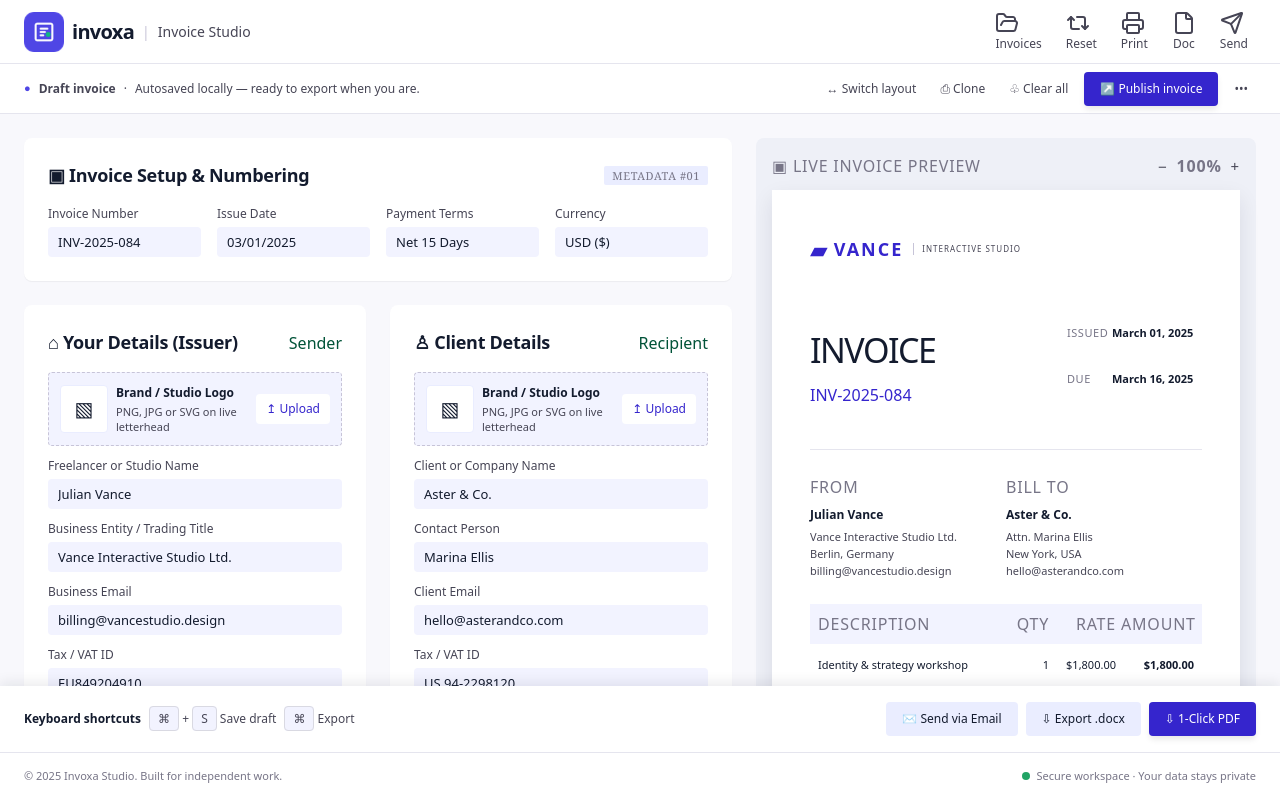
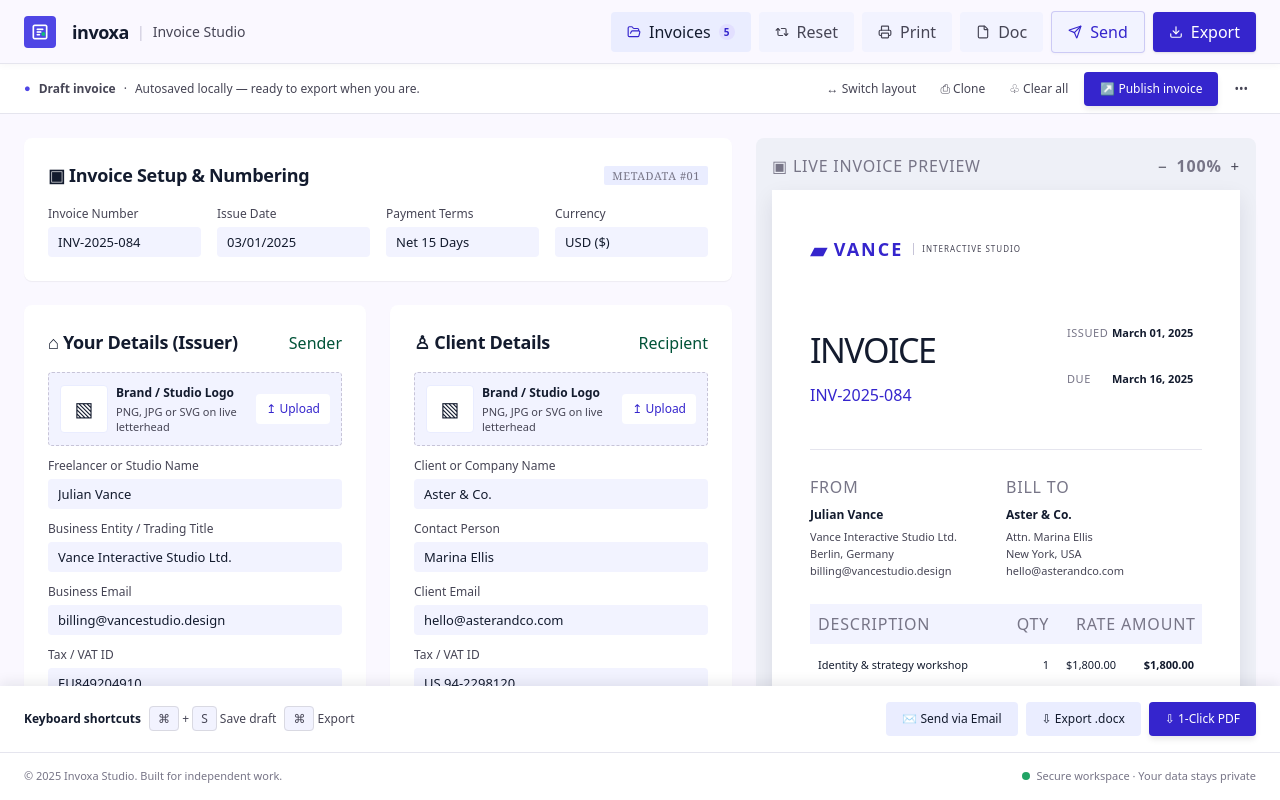
Before and after one commit to sanjeep1/invoice-generator, a Next.js app: page / in a window 1280 px wide. Shown: the top 800 px of the page. Built offline with nearby package versions, Linux system fonts and the light colour scheme.

Commit message:
Enhance styling and layout: add theme variables, update header component with new design

```diff
--- a/app/globals.css
+++ b/app/globals.css
@@ -1,18 +1,128 @@
 @import "tailwindcss";
 
+@theme inline {
+    /* Primary */
+    --color-primary: var(--primary);
+    --color-primary-container: var(--primary-container);
+    --color-primary-fixed: var(--primary-fixed);
+    --color-primary-fixed-dim: var(--primary-fixed-dim);
+    --color-on-primary: var(--on-primary);
+    --color-on-primary-fixed: var(--on-primary-fixed);
+    /* Surfaces */
+    --color-surface: var(--surface);
+    --color-surface-container-low: var(--surface-container-low);
+    --color-surface-container: var(--surface-container);
+    --color-surface-container-lowest: var(--surface-container-lowest);
+    --color-surface-container-high: var(--surface-container-high);
+    --color-on-surface: var(--on-surface);
+    --color-on-surface-variant: var(--on-surface-variant);
+    /* Status */
+    --color-tertiary: var(--tertiary);
+    --color-tertiary-container: var(--tertiary-container);
+    --color-tertiary-fixed: var(--tertiary-fixed);
+    --color-on-tertiary: var(--on-tertiary);
+    --color-secondary-container: var(--secondary-container);
+    --color-info: var(--info);
+    --color-info-container: var(--info-container);
+    --color-on-info: var(--on-info);
+    --color-error: var(--error);
+    --color-error-container: var(--error-container);
+    --color-on-error: var(--on-error);
+    /* Neutrals */
+    --color-muted: var(--muted);
+    --color-line: var(--line);
+    --color-divider: var(--divider);
+    /* Legacy aliases (pre-guide names still used by older CSS) */
+    --color-ink: var(--ink);
+    --color-text: var(--text);
+    --color-primary-main: var(--primary-main);
+    --color-tint: var(--tint);
+    --color-tint-2: var(--tint-2);
+    --color-canvas: var(--canvas);
+
+    --font-sans: var(--font-geist-sans), var(--font-inter), Arial, sans-serif;
+    --font-mono: var(--font-jetbrains-mono), var(--font-geist-mono), monospace;
+
+    /* Type scale. Usage: text-display-lg, text-label-num-sm + font-mono, … */
+    --text-display-lg: 2.5rem;
+    --text-display-lg--line-height: 3rem;
+    --text-display-lg--letter-spacing: -0.025em;
+    --text-display-lg--font-weight: 600;
+    --text-headline-lg: 1.75rem;
+    --text-headline-lg--line-height: 2.25rem;
+    --text-headline-lg--letter-spacing: -0.02em;
+    --text-headline-lg--font-weight: 600;
+    --text-headline-md: 1.375rem;
+    --text-headline-md--line-height: 1.75rem;
+    --text-headline-md--letter-spacing: -0.015em;
+    --text-headline-md--font-weight: 600;
+    --text-headline-sm: 1.125rem;
+    --text-headline-sm--line-height: 1.5rem;
+    --text-headline-sm--letter-spacing: -0.01em;
+    --text-headline-sm--font-weight: 600;
+    --text-body-md: 0.875rem;
+    --text-body-md--line-height: 1.25rem;
+    --text-body-md--font-weight: 400;
+    --text-label-num-lg: 1.25rem;
+    --text-label-num-lg--line-height: 1.5rem;
+    --text-label-num-lg--letter-spacing: -0.02em;
+    --text-label-num-lg--font-weight: 500;
+    --text-label-num-sm: 0.6875rem;
+    --text-label-num-sm--line-height: 0.875rem;
+    --text-label-num-sm--letter-spacing: 0.02em;
+    --text-label-num-sm--font-weight: 600;
+
+    /* Elevation  */
+    --shadow-header: 0 1px 8px 0 rgb(0 0 0 / 0.04);
+    --shadow-level-1: 0 1px 3px 0 rgb(15 23 42 / 0.04);
+    --shadow-level-2: 0 4px 6px 0 rgb(15 23 42 / 0.07);
+    --shadow-sheet: 0 20px 25px -5px rgb(15 23 42 / 0.08), 0 8px 10px -6px rgb(15 23 42 / 0.04);
+}
+
+/* Radii mapping */
+
 :root {
-    --ink: #131b2e;
-    --text: #464555;
+    /* Primary */
+    --primary: #3525cd;
+    --primary-container: #4f46e5;
+    --primary-fixed: #e2dfff;
+    --primary-fixed-dim: #c3c0ff;
+    --on-primary: #ffffff;
+    --on-primary-fixed: #0f0069;
+    /* Surfaces */
+    --surface: #faf8ff;
+    --surface-container-low: #f2f3ff;
+    --surface-container: #eaedff;
+    --surface-container-lowest: #ffffff;
+    --surface-container-high: #e2e7ff;
+    --on-surface: #131b2e;
+    --on-surface-variant: #464555;
+    /* Status */
+    --tertiary: #005338;
+    --tertiary-container: #006e4b;
+    --tertiary-fixed: #6ffbbe;
+    --on-tertiary: #002113;
+    --secondary-container: #2170e4;
+    --info: #0058be;
+    --info-container: #d8e2ff;
+    --on-info: #001a42;
+    --error: #ba1a1a;
+    --error-container: #ffdad6;
+    --on-error: #93000a;
+    /* Neutrals */
     --muted: #777587;
-    --primary: #3525cd;
-    --primary-main: #4f46e5;
-    --tint: #f2f3ff;
-    --tint-2: #eaedff;
-    --canvas: #f8f8fc;
     --line: #e5e5ee;
-    --green: #005338;
-    --font-sans: var(--font-geist-sans), Arial, sans-serif;
-    --font-mono: var(--font-geist-mono), monospace
+    --divider: #c7c4d8;
+    /* Legacy aliases (pre-guide names still used by older CSS below) */
+    --ink: var(--on-surface);
+    --text: var(--on-surface-variant);
+    --tint: var(--surface-container-low);
+    --tint-2: var(--surface-container);
+    --canvas: var(--surface);
+    --green: var(--tertiary);
+    --primary-main: var(--primary-container);
+    --font-sans: var(--font-geist-sans), var(--font-inter), Arial, sans-serif;
+    --font-mono: var(--font-jetbrains-mono), var(--font-geist-mono), monospace
 }
 
 * {
@@ -40,23 +150,6 @@ button {
     min-width: 1000px
 }
 
-.header {
-    height: 64px;
-    background: #fff;
-    border-bottom: 1px solid var(--line);
-    display: flex;
-    align-items: center;
-    justify-content: space-between;
-    padding: 0 24px
-}
-
-.logo {
-    display: flex;
-    align-items: center;
-    gap: 8px;
-    font-size: 14px
-}
-
 .logo-mark {
     background: var(--primary-main);
     border-radius: 4px;
@@ -81,7 +174,6 @@ button {
     color: var(--text)
 }
 
-.header-actions,
 .utility-actions,
 .export-drawer>div {
     display: flex;
@@ -237,7 +329,7 @@ button {
 .control input:focus,
 .item-row input:focus,
 textarea:focus {
-    outline: 2px solid #c3c0ff
+    outline: 2px solid var(--primary-fixed-dim)
 }
 
 .dual {
--- a/app/layout.tsx
+++ b/app/layout.tsx
@@ -1,5 +1,13 @@
 import type { Metadata } from "next";
+import { Geist, Inter, JetBrains_Mono } from "next/font/google";
 import "./globals.css";
+
+const geistSans = Geist({ variable: "--font-geist-sans", subsets: ["latin"] });
+const inter = Inter({ variable: "--font-inter", subsets: ["latin"] });
+const jetbrainsMono = JetBrains_Mono({
+    variable: "--font-jetbrains-mono",
+    subsets: ["latin"],
+});
 
 export const metadata: Metadata = {
     title: "Ledgerly — Invoice Generator",
@@ -9,7 +17,11 @@ export const metadata: Metadata = {
 export default function RootLayout({ children }: LayoutProps<"/">) {
     return (
         <html lang="en">
-            <body>{children}</body>
+            <body
+                className={`${geistSans.variable} ${inter.variable} ${jetbrainsMono.variable}`}
+            >
+                {children}
+            </body>
         </html>
     );
 }
--- a/components/Header.tsx
+++ b/components/Header.tsx
@@ -1,25 +1,98 @@
 import Image from "next/image";
 import Logo from "@/public/brandlogo.svg";
-import { File, FolderOpen, Printer, Repeat2, Send } from "lucide-react";
+import { Download, File, FolderOpen, Printer, Repeat2, Send } from "lucide-react";
 
 const Header = () => {
     return (
-        <header className="header">
-            <div className="logo">
-                <Image src={Logo} alt="Invoxa Logo" width={40} height={40} />
-                <b>invoxa</b>
-                <i>|</i>
-                <span>Invoice Studio</span>
-            </div>
-            <div className="header-actions">
-                <button><FolderOpen />Invoices</button>
-                <button><Repeat2 /> Reset</button>
-                <button><Printer /> Print</button>
-                <button><File /> Doc</button>
-                <button><Send /> Send</button>
+        <header className="sticky top-0 z-30 flex h-16 w-full items-center border-b border-line bg-surface/90 px-4 shadow-header backdrop-blur-xl sm:px-6">
+            <div className="mx-auto flex w-full items-center justify-between gap-4">
+                <div className="flex min-w-0 items-center gap-4">
+                    <Image
+                        className="size-8 shrink-0 rounded-sm bg-primary-container"
+                        src={Logo}
+                        alt="Invoxa Logo"
+                        width={32}
+                        height={32}
+                        priority
+                    />
+                    <div className="flex items-center gap-2">
+                        <span className="text-lg leading-none font-semibold tracking-tight text-on-surface">
+                            invoxa
+                        </span>
+                        <span
+                            aria-hidden="true"
+                            className="text-sm font-light text-divider select-none"
+                        >
+                            |
+                        </span>
+                        <span className="hidden text-sm whitespace-nowrap text-on-surface-variant sm:block">
+                            Invoice Studio
+                        </span>
+                    </div>
+                </div>
+
+                <nav
+                    aria-label="Invoice actions"
+                    className="flex shrink-0 items-center gap-1.5 sm:gap-2"
+                >
+                    <button
+                        type="button"
+                        className="inline-flex shrink-0 cursor-pointer items-center gap-2 rounded-sm bg-surface-container px-4 py-2 text-xs font-medium whitespace-nowrap text-on-surface select-none transition-colors focus-visible:outline-2 focus-visible:outline-offset-2 focus-visible:outline-primary active:scale-[0.98]"
+                    >
+                        <FolderOpen
+                            size={14}
+                            aria-hidden="true"
+                            className="shrink-0 text-primary"
+                        />
+                        Invoices
+                        <span className="inline-flex h-4 min-w-4 items-center justify-center rounded-full bg-primary-fixed px-1 text-[10px] leading-none font-semibold tabular-nums text-primary">
+                            5
+                        </span>
+                    </button>
+
+                    <button
+                        type="button"
+                        className="bg-surface-container-low shrink-0 cursor-pointer items-center gap-2 rounded-sm px-4 py-2 text-xs font-medium whitespace-nowrap text-on-surface-variant select-none transition-colors hover:bg-surface-container focus-visible:outline-2 focus-visible:outline-offset-2 focus-visible:outline-primary active:scale-[0.98] hidden md:inline-flex"
+                    >
+                        <Repeat2 size={14} aria-hidden="true" className="shrink-0" />
+                        Reset
+                    </button>
+
+                    <button
+                        type="button"
+                        className="bg-surface-container-low shrink-0 cursor-pointer items-center gap-2 rounded-sm px-4 py-2 text-xs font-medium whitespace-nowrap text-on-surface-variant select-none transition-colors hover:bg-surface-container focus-visible:outline-2 focus-visible:outline-offset-2 focus-visible:outline-primary active:scale-[0.98] hidden md:inline-flex"
+                    >
+                        <Printer size={14} aria-hidden="true" className="shrink-0" />
+                        Print
+                    </button>
+
+                    <button
+                        type="button"
+                        className="bg-surface-container-low shrink-0 cursor-pointer items-center gap-2 rounded-sm px-4 py-2 text-xs font-medium whitespace-nowrap text-on-surface-variant select-none transition-colors hover:bg-surface-container focus-visible:outline-2 focus-visible:outline-offset-2 focus-visible:outline-primary active:scale-[0.98] hidden md:inline-flex"
+                    >
+                        <File size={14} aria-hidden="true" className="shrink-0" />
+                        Doc
+                    </button>
+
+                    <button
+                        type="button"
+                        className="inline-flex shrink-0 cursor-pointer items-center gap-2 rounded-sm border border-[#3525CD33] bg-surface-container-low px-4 py-2 whitespace-nowrap text-primary shadow-level-1 select-none transition-colors hover:bg-surface-container-low focus-visible:outline-2 focus-visible:outline-offset-2 focus-visible:outline-primary active:scale-[0.98]"
+                    >
+                        <Send size={14} aria-hidden="true" className="shrink-0" />
+                        Send
+                    </button>
+
+                    <button
+                        type="button"
+                        className="inline-flex shrink-0 cursor-pointer items-center gap-2 rounded-sm bg-primary px-4 py-2 text-xs font-semibold whitespace-nowrap text-on-primary shadow-sm select-none transition-colors hover:bg-primary-container focus-visible:outline-2 focus-visible:outline-offset-2 focus-visible:outline-primary active:scale-[0.98]"
+                    >
+                        <Download size={14} aria-hidden="true" className="shrink-0" />
+                        Export
+                    </button>
+                </nav>
             </div>
         </header>
-    )
-}
+    );
+};
 
-export default Header
+export default Header;
```
